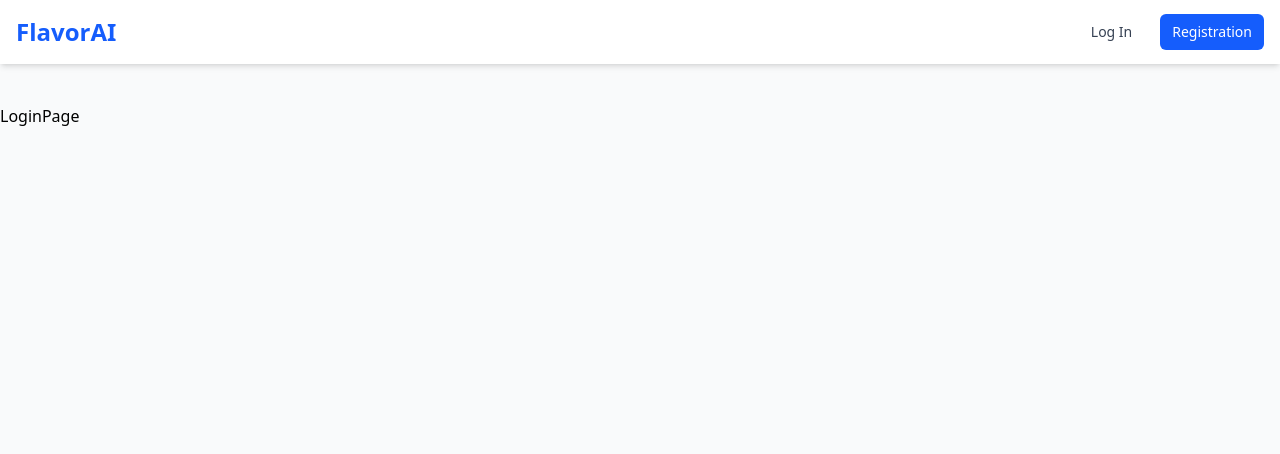
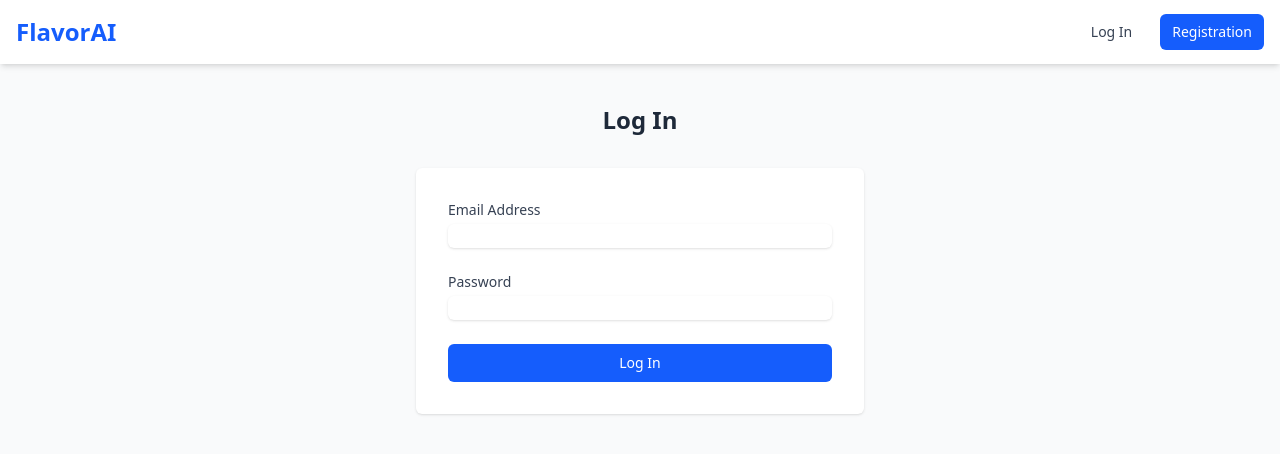
Before and after one commit to IlyaOriekhov/personalRecipeFront, a React (Vite) app: page /login in a window 1280 px wide. Shown: the top 454 px of the page. Built offline with nearby package versions, Linux system fonts and the light colour scheme.

Commit message:
login n hook

```diff
--- /dev/null
+++ b/src/context/AuthProvider.tsx
@@ -0,0 +1,32 @@
+import { useState, useEffect, ReactNode } from "react";
+import api from "../services/api";
+import { AuthContext } from "./auth-context";
+
+export const AuthProvider = ({ children }: { children: ReactNode }) => {
+  const [isAuthenticated, setIsAuthenticated] = useState<boolean>(false);
+
+  const login = async (token: string) => {
+    localStorage.setItem("token", token);
+    api.defaults.headers.common["Authorization"] = `Bearer ${token}`;
+    setIsAuthenticated(true);
+  };
+
+  const logout = () => {
+    localStorage.removeItem("token");
+    delete api.defaults.headers.common["Authorization"];
+    setIsAuthenticated(false);
+  };
+
+  useEffect(() => {
+    const token = localStorage.getItem("token");
+    if (token) {
+      login(token);
+    }
+  }, []);
+
+  return (
+    <AuthContext.Provider value={{ isAuthenticated, login, logout }}>
+      {children}
+    </AuthContext.Provider>
+  );
+};
--- /dev/null
+++ b/src/context/auth-context.ts
@@ -0,0 +1,11 @@
+import { createContext } from "react";
+
+interface AuthContextType {
+  isAuthenticated: boolean;
+  login: (token: string) => Promise<void>;
+  logout: () => void;
+}
+
+export const AuthContext = createContext<AuthContextType | undefined>(
+  undefined
+);
--- /dev/null
+++ b/src/hooks/useAuth.ts
@@ -0,0 +1,10 @@
+import { useContext } from "react";
+import { AuthContext } from "../context/auth-context";
+
+export const useAuth = () => {
+  const context = useContext(AuthContext);
+  if (context === undefined) {
+    throw new Error("useAuth must be used within an AuthProvider");
+  }
+  return context;
+};
--- a/src/main.tsx
+++ b/src/main.tsx
@@ -2,12 +2,16 @@ import React from "react";
 import ReactDOM from "react-dom/client";
 import { BrowserRouter } from "react-router-dom";
 import App from "./App.tsx";
+import { AuthProvider } from "./context/AuthProvider.tsx";
+
 import "./index.css";
 
 ReactDOM.createRoot(document.getElementById("root")!).render(
   <React.StrictMode>
     <BrowserRouter>
-      <App />
+      <AuthProvider>
+        <App />
+      </AuthProvider>
     </BrowserRouter>
   </React.StrictMode>
 );
--- a/src/pages/LoginPage.tsx
+++ b/src/pages/LoginPage.tsx
@@ -1,5 +1,85 @@
+import { useState } from "react";
+import { useNavigate } from "react-router-dom";
+import api from "../services/api";
+import { isAxiosError } from "axios";
+import toast from "react-hot-toast";
+import { useAuth } from "../hooks/useAuth";
+
 const LoginPage = () => {
-  return <div>LoginPage</div>;
+  const [email, setEmail] = useState("");
+  const [password, setPassword] = useState("");
+  const { login } = useAuth();
+  const navigate = useNavigate();
+
+  const handleSubmit = async (e: React.FormEvent) => {
+    e.preventDefault();
+
+    try {
+      const response = await api.post("/auth/login", { email, password });
+      const token = response.data.token;
+
+      await login(token);
+
+      toast.success("Successfully logged in!");
+      navigate("/");
+    } catch (err) {
+      if (isAxiosError(err) && err.response) {
+        toast.error(err.response.data.message || "Login failed.");
+      } else {
+        toast.error("An unknown error occurred.");
+      }
+      console.error(err);
+    }
+  };
+
+  return (
+    <div className="mx-auto max-w-md">
+      <h2 className="text-center text-2xl font-bold text-gray-800">Log In</h2>
+      <form
+        onSubmit={handleSubmit}
+        className="mt-8 space-y-6 rounded-md bg-white p-8 shadow-sm"
+      >
+        <div>
+          <label
+            htmlFor="email"
+            className="block text-sm font-medium text-gray-700"
+          >
+            Email Address
+          </label>
+          <input
+            id="email"
+            type="email"
+            value={email}
+            onChange={(e) => setEmail(e.target.value)}
+            className="mt-1 block w-full rounded-md border-gray-300 shadow-sm focus:border-blue-500 focus:ring-blue-500"
+            required
+          />
+        </div>
+        <div>
+          <label
+            htmlFor="password"
+            className="block text-sm font-medium text-gray-700"
+          >
+            Password
+          </label>
+          <input
+            id="password"
+            type="password"
+            value={password}
+            onChange={(e) => setPassword(e.target.value)}
+            className="mt-1 block w-full rounded-md border-gray-300 shadow-sm focus:border-blue-500 focus:ring-blue-500"
+            required
+          />
+        </div>
+        <button
+          type="submit"
+          className="w-full justify-center rounded-md border border-transparent bg-blue-600 py-2 px-4 text-sm font-medium text-white hover:bg-blue-700 focus:outline-none focus:ring-2 focus:ring-blue-500 focus:ring-offset-2"
+        >
+          Log In
+        </button>
+      </form>
+    </div>
+  );
 };
 
 export default LoginPage;
```
